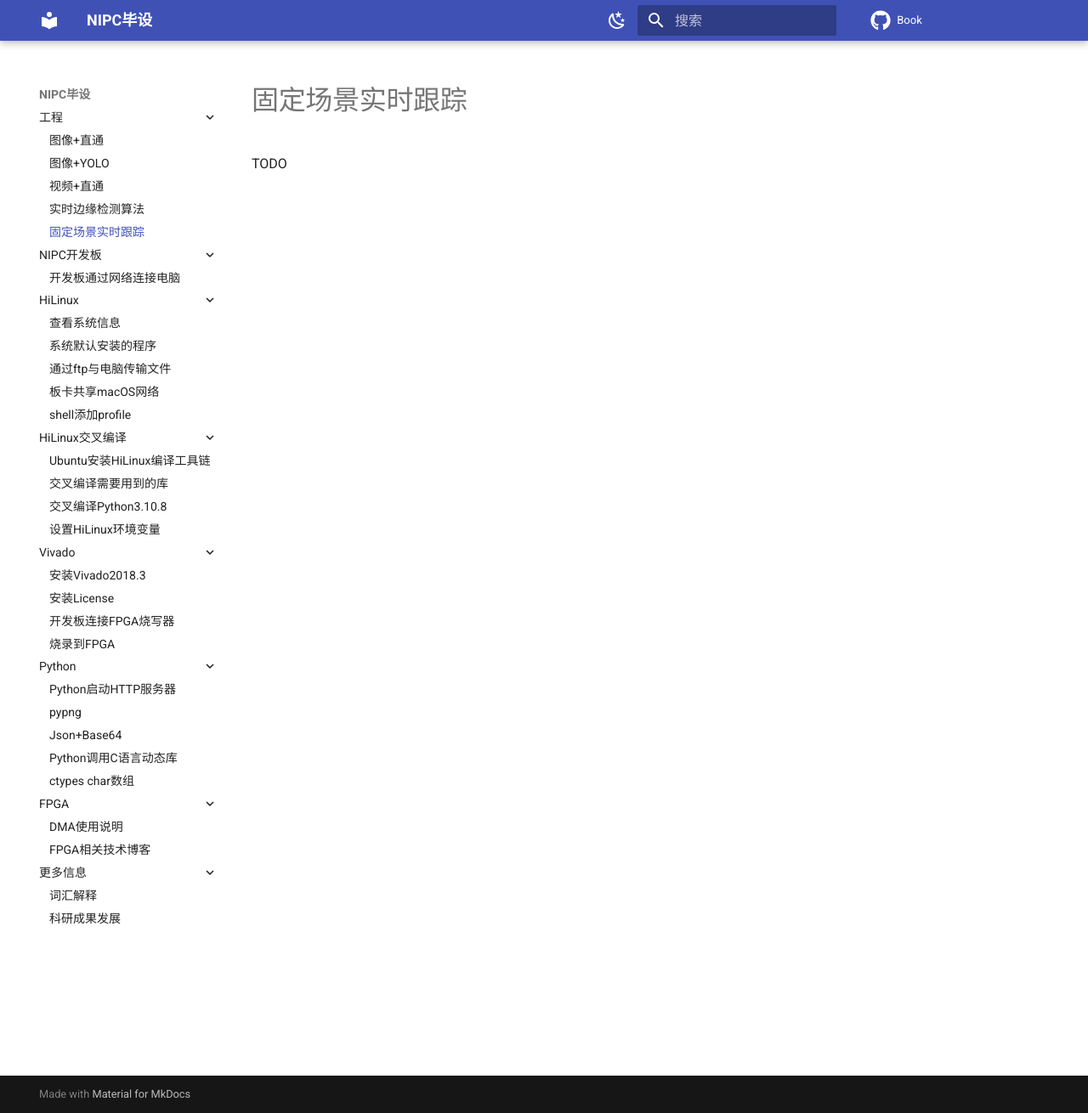
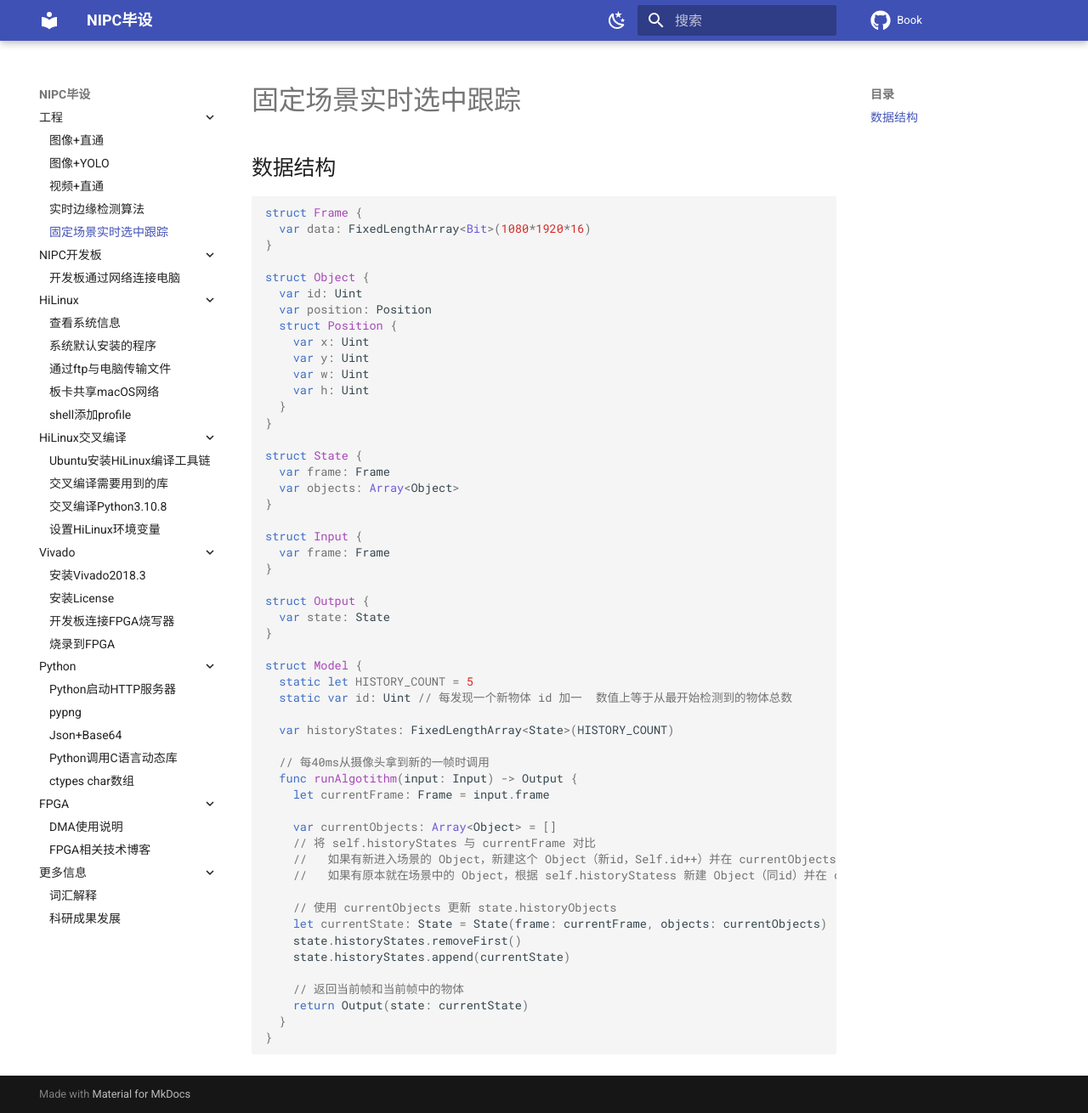
Before and after one commit to NIPC-Project/Book, an MkDocs documentation site: the page built from docs/PROJECTS/video-algorithm-tracking.md, in a window 1280 px wide and 1310 px high. Shown: the whole window at 85% size. Built offline with MkDocs 1.6.1 and Material for MkDocs 9.7.7, drawn with Linux system fonts in a browser that asks for light colours; comment, search, counter and statistics services are not loaded.

Commit message:
add tracking

````diff
--- a/docs/PROJECTS/video-algorithm-tracking.md
+++ b/docs/PROJECTS/video-algorithm-tracking.md
@@ -1,3 +1,58 @@
-# 固定场景实时跟踪
+# 固定场景实时选中跟踪
 
-TODO
+## 数据结构
+
+```swift
+struct Frame {
+  var data: FixedLengthArray<Bit>(1080*1920*16)
+}
+
+struct Object {
+  var id: Uint
+  var position: Position
+  struct Position {
+    var x: Uint
+    var y: Uint
+    var w: Uint
+    var h: Uint
+  }
+}
+
+struct State {
+  var frame: Frame
+  var objects: Array<Object>
+}
+
+struct Input {
+  var frame: Frame
+}
+
+struct Output {
+  var state: State
+}
+
+struct Model {
+  static let HISTORY_COUNT = 5
+  static var id: Uint // 每发现一个新物体 id 加一  数值上等于从最开始检测到的物体总数
+
+  var historyStates: FixedLengthArray<State>(HISTORY_COUNT)
+
+  // 每40ms从摄像头拿到新的一帧时调用
+  func runAlgotithm(input: Input) -> Output {
+    let currentFrame: Frame = input.frame
+
+    var currentObjects: Array<Object> = []
+    // 将 self.historyStates 与 currentFrame 对比
+    //   如果有新进入场景的 Object，新建这个 Object（新id，Self.id++）并在 currentObjects 中添加
+    //   如果有原本就在场景中的 Object，根据 self.historyStatess 新建 Object（同id）并在 currentObjects 中添加
+
+    // 使用 currentObjects 更新 state.historyObjects
+    let currentState: State = State(frame: currentFrame, objects: currentObjects)
+    state.historyStates.removeFirst()
+    state.historyStates.append(currentState)
+
+    // 返回当前帧和当前帧中的物体
+    return Output(state: currentState)
+  }
+}
+```
````
